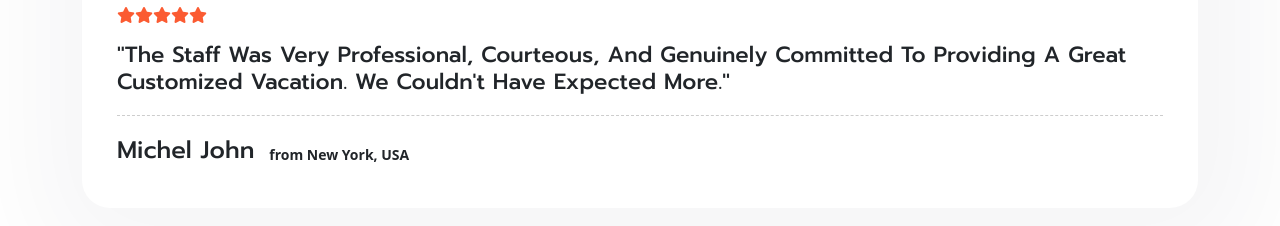
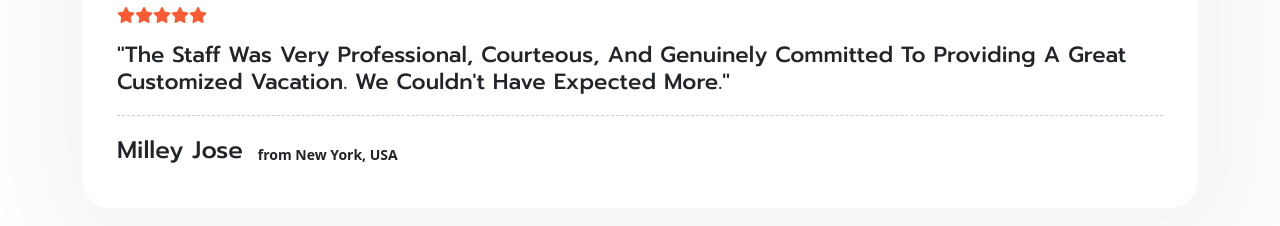
Before and after one commit to acedeveloper-byte/farelobby.com, a Next.js app: page / in a window 1280 px wide. Shown: the part 3680-3906 px from the top of the page. Built offline with nearby package versions, Linux system fonts and the light colour scheme.

Commit message:
changes teststimonials user name

```diff
--- a/app/page.js
+++ b/app/page.js
@@ -388,7 +388,7 @@ export default function Home() {
                     "The staff was very professional, courteous, and genuinely committed to providing a great customized vacation. We couldn't have expected more."
                   </h3>
                   <div class="client-info">
-                    <h4>Michel John</h4>
+                    <h4>Milley Jose</h4>
                     <span>from New York, USA</span>
                   </div>
                 </div>
```
